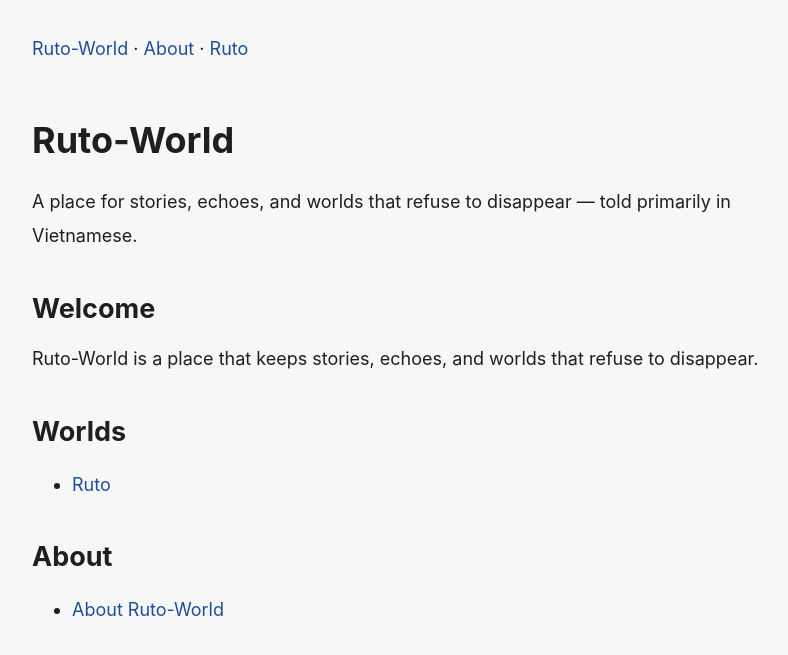
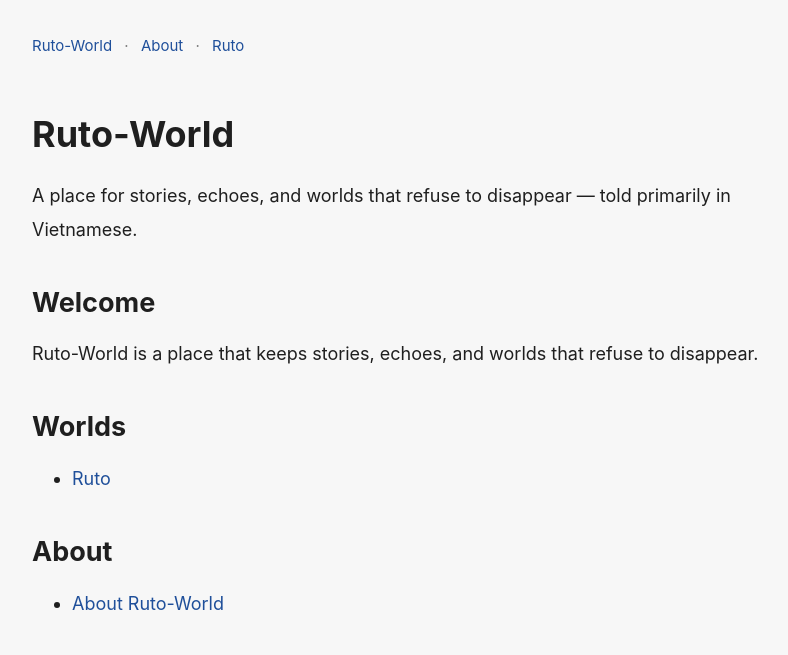
Before and after one commit to euro6792/Ruto-World, a Jekyll site: the page built from index.md, in a window 1280 px wide. Shown: the top 655 px of the page, without its empty margins (228-1016 px from the left). Built offline with Jekyll 4.4.1, drawn with Linux system fonts in a browser that asks for light colours.

Commit message:
Add styles for top navigation

```diff
--- a/assets/css/style.css
+++ b/assets/css/style.css
@@ -36,3 +36,16 @@ p {
 em {
   opacity: 0.9;
 }
+.top-nav {
+  margin-bottom: 24px;
+  font-size: 15px;
+}
+
+.top-nav a {
+  text-decoration: none;
+}
+
+.top-nav span {
+  margin: 0 8px;
+  opacity: 0.6;
+}
```
